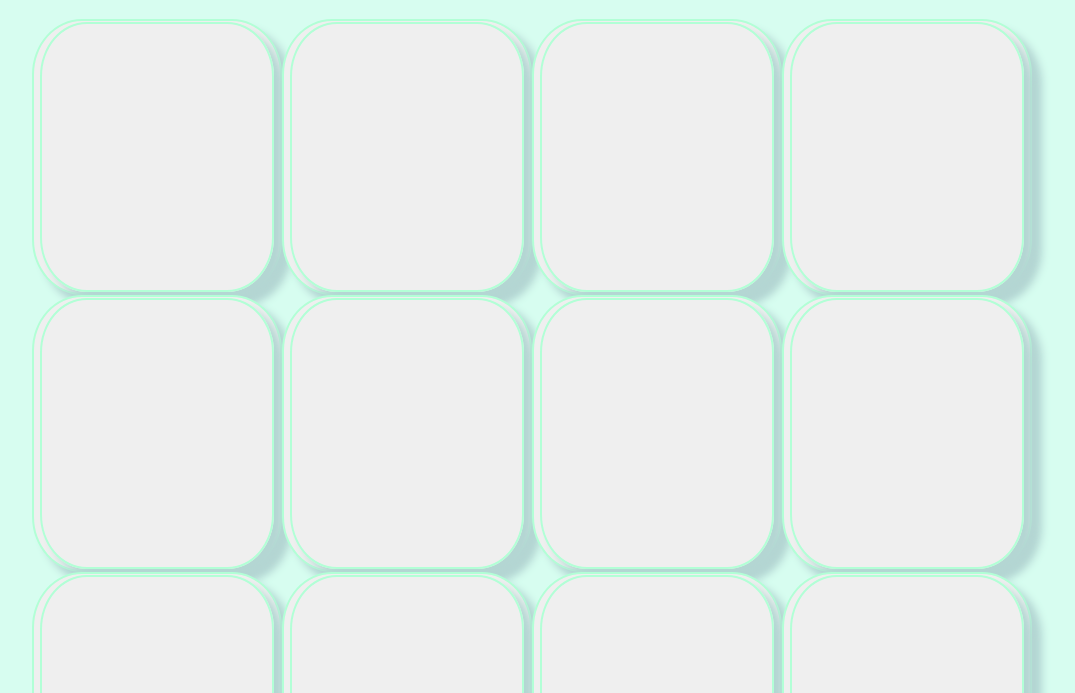
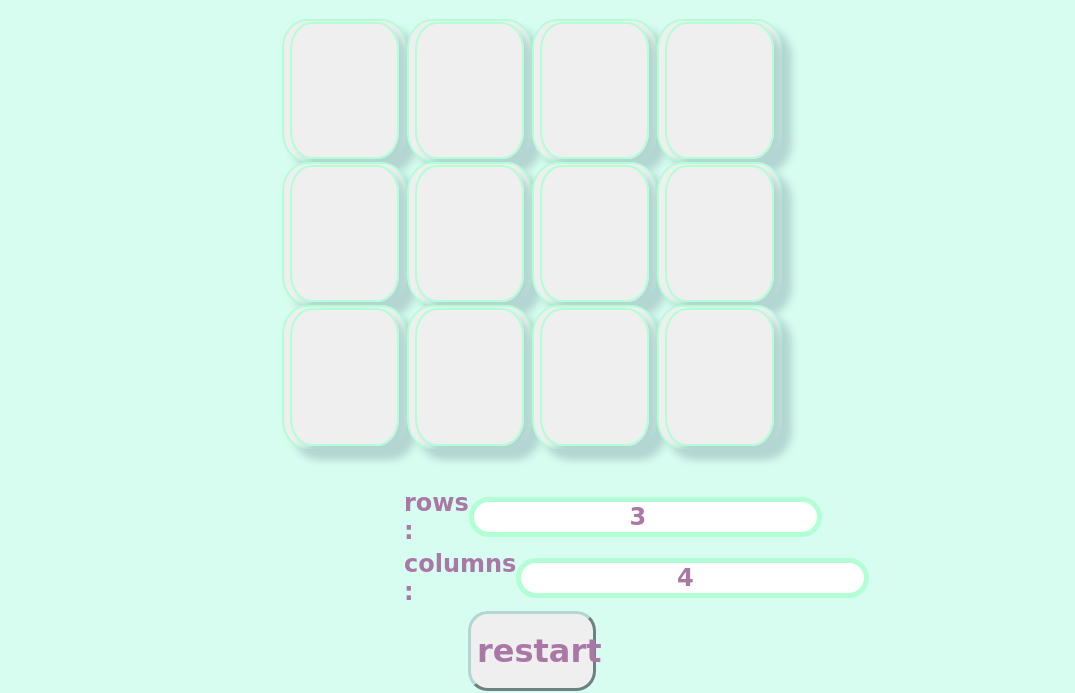
Before and after one commit to najeeb2442/matchingGame, a plain HTML site: page game.html in a window 1280 px wide. Shown: the part 118-811 px from the top of the page, without its empty margins (108-1183 px from the left). Drawn offline with Linux system fonts and the light colour scheme; a web font is replaced by a local one.

Commit message:
adjust sizing

```diff
--- a/game.js
+++ b/game.js
@@ -83,7 +83,7 @@ const makeCards = (rows, columns) => {
   //sizing
   hSize = "calc(100% /" + rows + ")"
   wSize = "calc(100% /" + columns + ")"
-  hS = "calc(100vh /" + rows + ")"
+  hS = "calc(50vh /" + rows + ")"
   wS = "calc(100vw /" + columns + ")"
   for (let index = 0; index < cells / 2; index++) {
     const color = randomColor()
--- a/stylesheet.css
+++ b/stylesheet.css
@@ -9,7 +9,7 @@ body {
 main {
   display: flex;
   flex-wrap: wrap;
-  max-width: 1000px;
+  max-width: 500px;
 
   justify-content: center;
   align-items: center;
```
